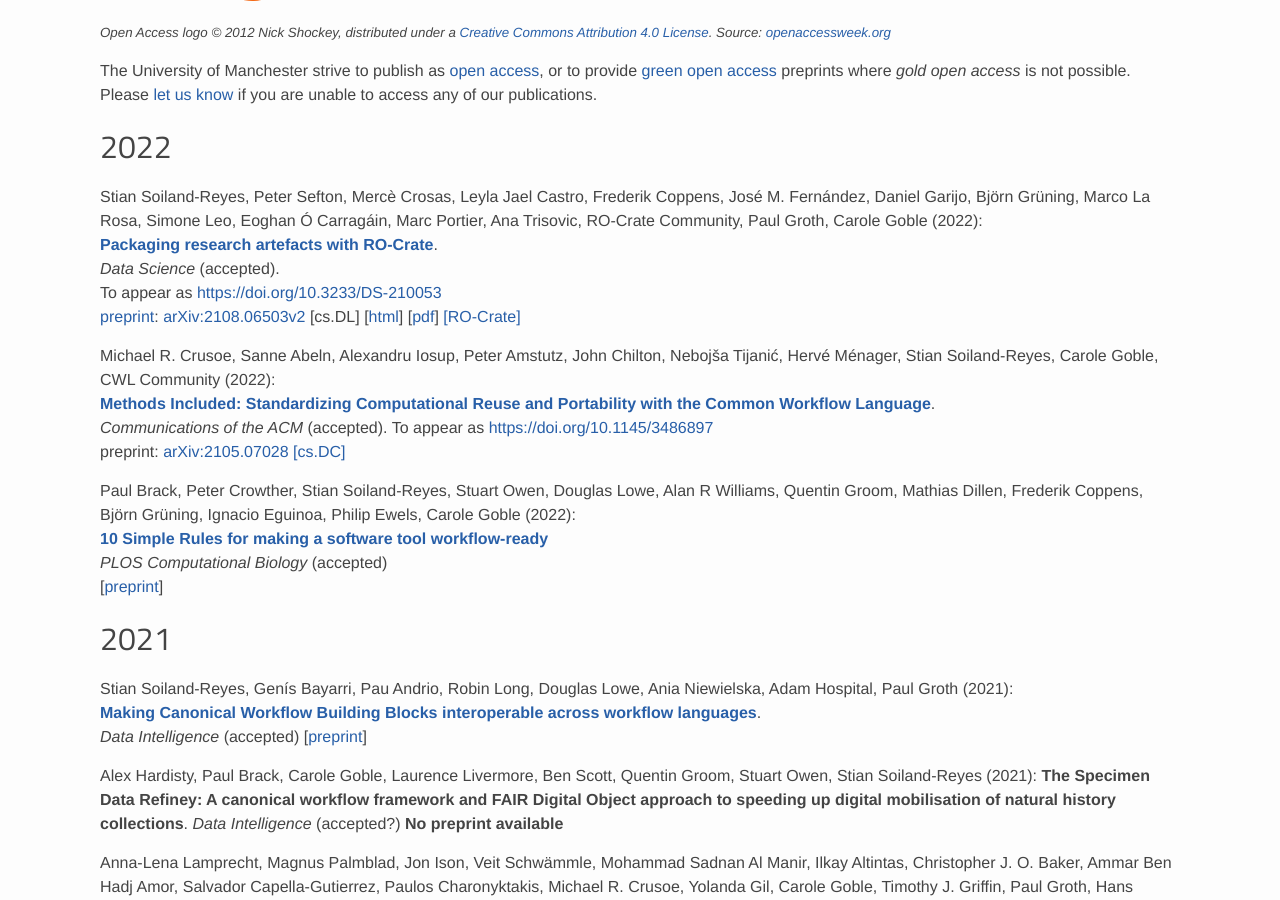
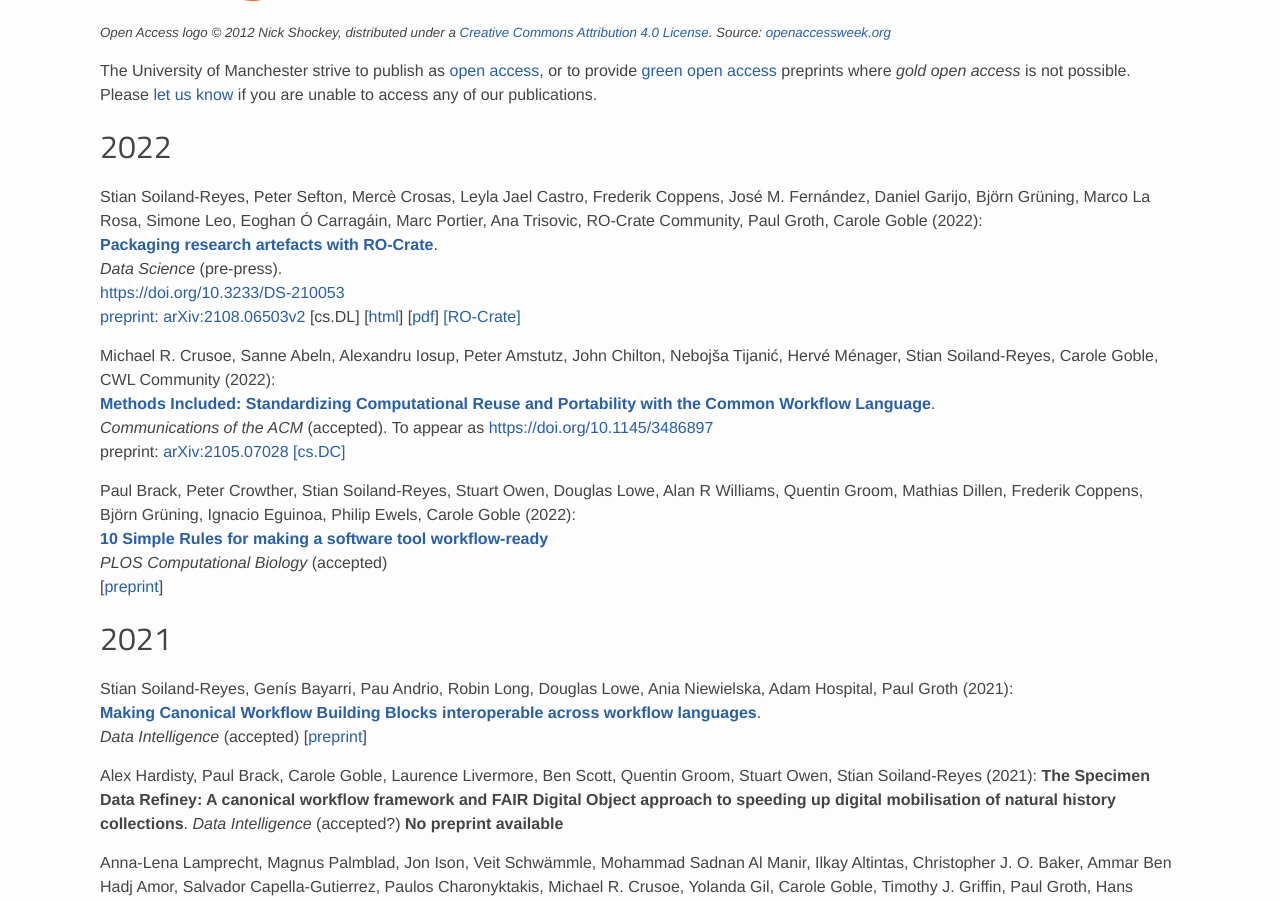
Before and after one commit to eScienceLab/eScienceLab.github.io, a Jekyll site: the page built from publications/index.md, in a window 1280 px wide and 900 px high, scrolled down 349 px. Built offline with Jekyll 4.4.1, drawn with Linux system fonts in a browser that asks for light colours; comment, search, counter and statistics services are not loaded.

Commit message:
RO-Crate paper is live

```diff
--- a/publications/index.md
+++ b/publications/index.md
@@ -43,8 +43,8 @@ which is particularly useful for long author lists or long titles.
 
 Stian Soiland-Reyes, Peter Sefton, Mercè Crosas, Leyla Jael Castro, Frederik Coppens, José M. Fernández, Daniel Garijo, Björn Grüning, Marco La Rosa, Simone Leo, Eoghan Ó Carragáin, Marc Portier, Ana Trisovic, RO-Crate Community, Paul Groth, Carole Goble (2022):
 [**Packaging research artefacts with RO-Crate**](https://www.researchobject.org/2021-packaging-research-artefacts-with-ro-crate/manuscript.html).
-_Data Science_ (accepted).
-To appear as <https://doi.org/10.3233/DS-210053>
+_Data Science_ (pre-press).
+<https://doi.org/10.3233/DS-210053>
 [preprint](https://doi.org/10.5281/zenodo.5146227): [arXiv:2108.06503v2](https://arxiv.org/abs/arXiv:2108.06503v2) [cs.DL]
 [[html](https://www.researchobject.org/2021-packaging-research-artefacts-with-ro-crate/manuscript.html)]
 [[pdf](https://www.researchobject.org/2021-packaging-research-artefacts-with-ro-crate/manuscript.pdf)]
```
